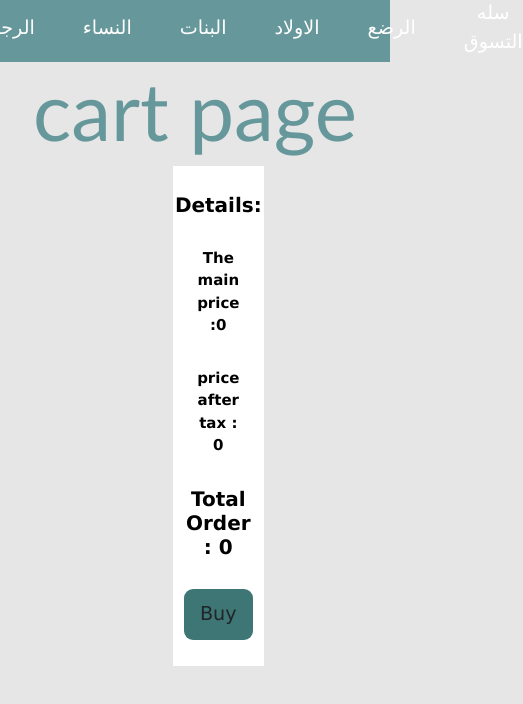
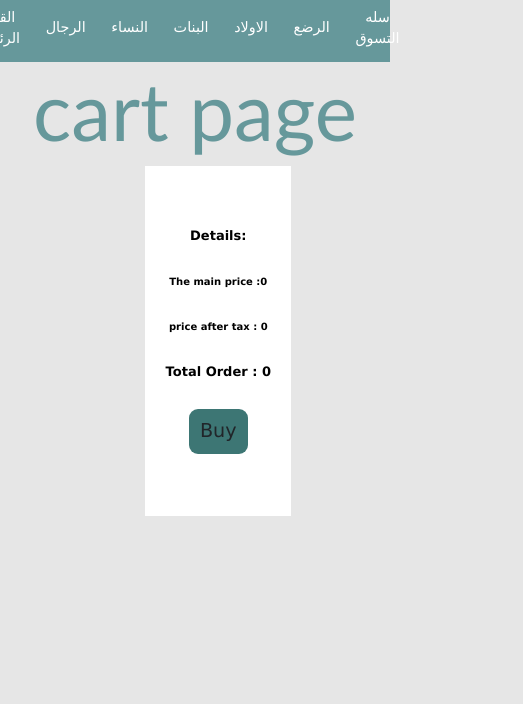
Before and after one commit to Anasshabib30y/shabib-s-store, a website: page cart_page/index.html in a window 390 px wide. Shown: the whole page, 523 px wide, since content can reach past the window. Drawn offline with nearby package versions, Linux system fonts and the light colour scheme.

Commit message:
media quiri to cart

```diff
--- a/cart_page/style.css
+++ b/cart_page/style.css
@@ -233,3 +233,134 @@ p {
   border-radius: 9px;
 
 }
+
+@media (max-width:450px) {
+
+
+    .nav ul{
+        margin-left: -10px;
+    }
+
+
+.nav ul li{
+    margin: 0px .8rem;
+    color: #fff;
+    font-size: .9rem;
+    cursor: pointer;
+    text-decoration: none;
+    list-style: none;
+}
+
+
+.container {
+  display: flex;
+  justify-content: start;
+  align-items: center;
+  flex-direction: column;
+  text-align: center;
+  width: 100%;
+  height: auto;
+}
+
+h1 {
+  color: #66989b;
+  font-family: "Gill Sans", "Gill Sans MT", Calibri, "Trebuchet MS", sans-serif;
+  font-size: 80px;
+  /* margin-left: 2%; */
+
+}
+
+
+.main {
+  display: flex;
+  justify-content: center;
+  flex-direction: row;
+  align-items: center;
+  width: 100%;
+  margin-left: 10px;
+}
+
+.container_img {
+  display: flex;
+  justify-self: center;
+  text-align: center;
+  align-items: center;
+  flex-direction: row;
+  background-color: #fff;
+  flex-wrap: wrap;
+  max-width: 55%;
+  /* margin-left: 7%; */
+  /* margin: 80px; */
+  height: auto;
+  /* width: auto; */
+
+}
+.modal-title{
+  font-size: xx-large;
+  font-weight: bolder;
+  font-family: 'Times New Roman', Times, serif;
+  margin-left:38%;
+
+}
+.modal-body{
+  font-size: larger;
+}
+.model{
+  width: 60%;
+}
+
+#img {
+  width: 70px;
+  height: 100px;
+  border-radius: 10px;
+  margin: 10px;
+  object-fit: cover;
+  margin-left:40%;
+}
+
+
+button:hover{
+  background-color: #66989b;
+  color: #3d7674;
+}
+
+.details {
+  width: 40%;
+  height: 350px;
+  display: flex;
+  justify-content: center;
+  align-items: center;
+  flex-direction: column;
+  padding: 30px 20px;
+  background-color: #fff;
+  margin-left: 10%;
+
+  /* margin-top: -7%; */
+}
+
+
+h3 {
+  color: black;
+  font-size: 13px;
+  font-family: 'Lucida Sans', 'Lucida Sans Regular', 'Lucida Grande', 'Lucida Sans Unicode', Geneva, Verdana, sans-serif;
+  font-weight: bolder;
+  margin-bottom: 30px;
+}
+
+p {
+  color: black;
+  font-size: 10px;
+  font-family: 'Lucida Sans', 'Lucida Sans Regular', 'Lucida Grande', 'Lucida Sans Unicode', Geneva, Verdana, sans-serif;
+  font-weight: bolder;
+  margin-bottom: 30px;
+}
+
+#btn {
+  background-color: #3d7674;
+  font-size: larger;
+  font-family: 'Lucida Sans', 'Lucida Sans Regular', 'Lucida Grande', 'Lucida Sans Unicode', Geneva, Verdana, sans-serif;
+  padding: 7px 10px;
+  border-radius: 9px;
+
+}
+}
```
